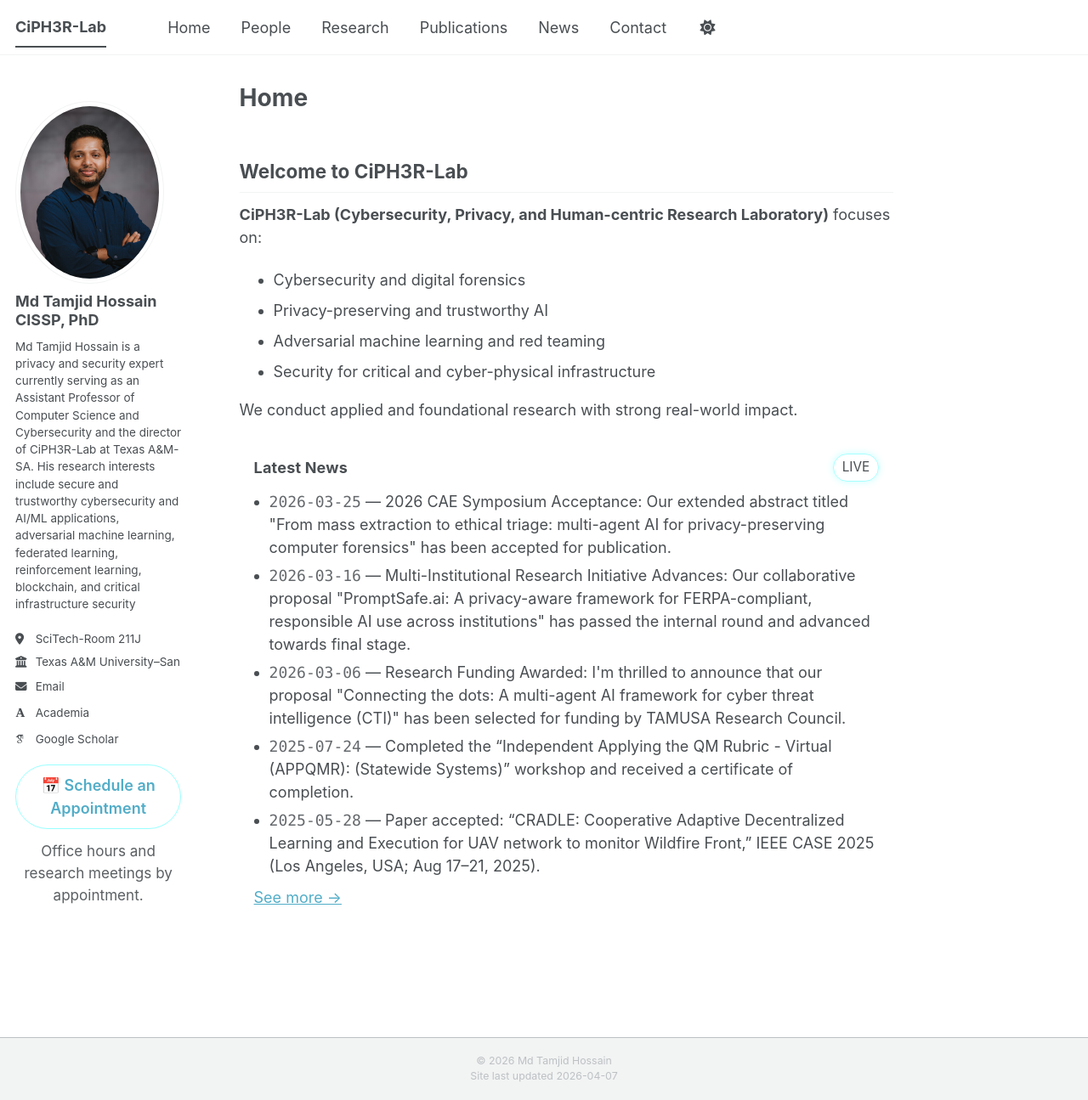
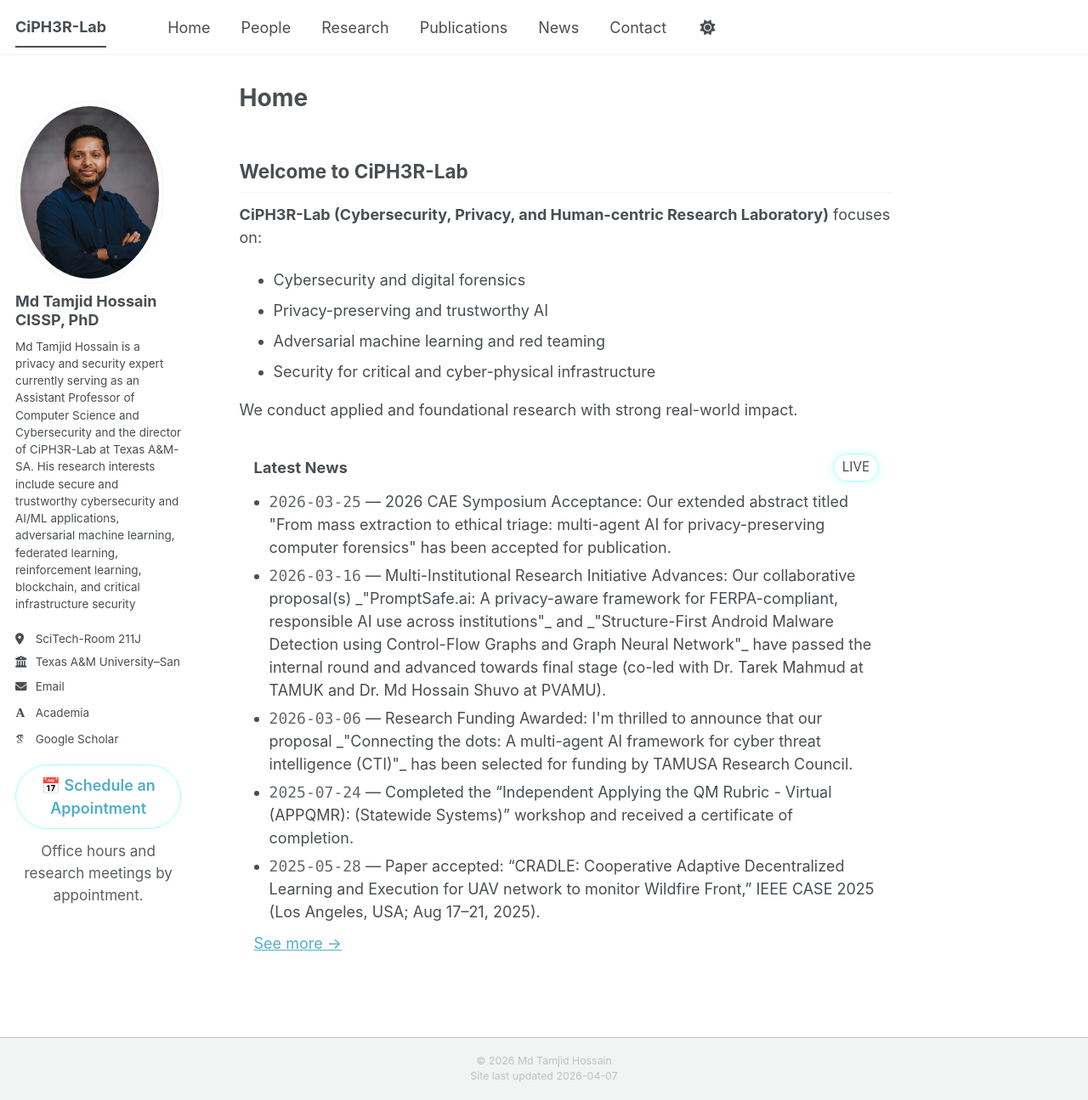
Before and after one commit to ciph3rLab/ciph3rLab.github.io, a Jekyll site: the page built from _pages/about.md, in a window 1280 px wide and 1295 px high. Shown: the whole window at 85% size. Built offline with Jekyll 4.4.1, drawn with Linux system fonts in a browser that asks for light colours; some web fonts are replaced; a script bundle is joined from its source files by our own code; library files that are not in the unit come from our copies.

Commit message:
Update lab_news.yml

```diff
--- a/_data/lab_news.yml
+++ b/_data/lab_news.yml
@@ -3,11 +3,11 @@
   url: ""  # put your “Find here” link if you have it
 
 - date: "2026-03-16"
-  text: 'Multi-Institutional Research Initiative Advances: Our collaborative proposal "PromptSafe.ai: A privacy-aware framework for FERPA-compliant, responsible AI use across institutions" has passed the internal round and advanced towards final stage.'
+  text: 'Multi-Institutional Research Initiative Advances: Our collaborative proposal(s) _"PromptSafe.ai: A privacy-aware framework for FERPA-compliant, responsible AI use across institutions"_ and _"Structure-First Android Malware Detection using Control-Flow Graphs and Graph Neural Network"_ have passed the internal round and advanced towards final stage (co-led with Dr. Tarek Mahmud at TAMUK and Dr. Md Hossain Shuvo at PVAMU).'
   url: ""  # put your “Find here” link if you have it
 
 - date: "2026-03-06"
-  text: 'Research Funding Awarded: I''m thrilled to announce that our proposal "Connecting the dots: A multi-agent AI framework for cyber threat intelligence (CTI)" has been selected for funding by TAMUSA Research Council.'
+  text: 'Research Funding Awarded: I''m thrilled to announce that our proposal _"Connecting the dots: A multi-agent AI framework for cyber threat intelligence (CTI)"_ has been selected for funding by TAMUSA Research Council.'
   url: ""  # put your “Find here” link if you have it
 
 - date: "2025-07-24"
```
